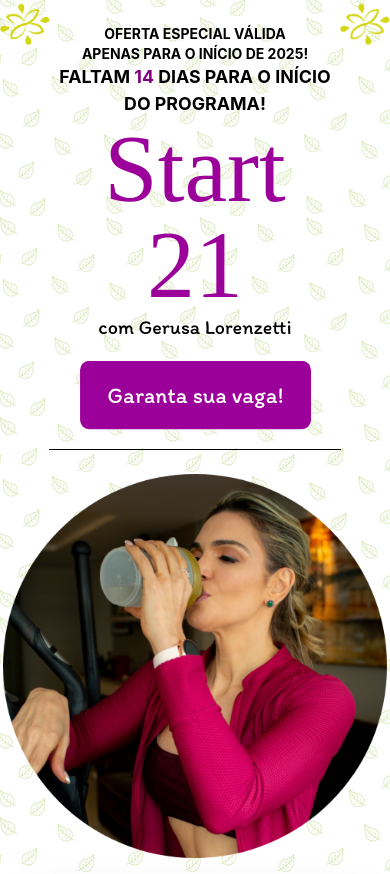
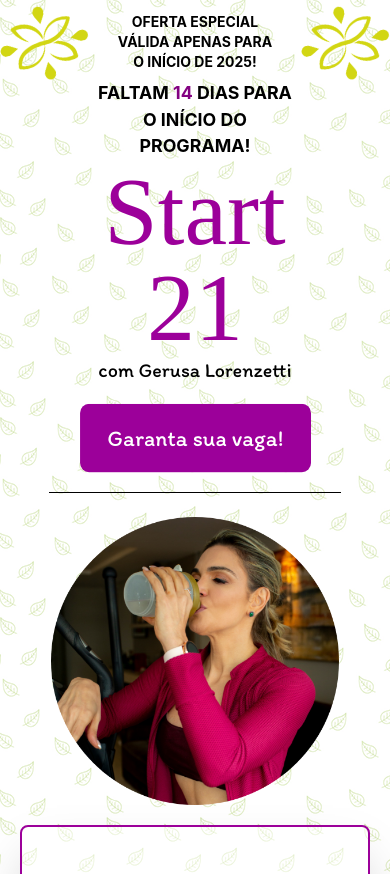
Before and after one commit to tuca222/ProgramaStart21, a React (Create React App) app: page / in a window 390 px wide. Shown: the top 874 px of the page. Built offline with nearby package versions, Linux system fonts and the light colour scheme; a web font is replaced by a local one.

Commit message:
Alterações Layout mobile

```diff
--- a/src/components/HeaderSection.jsx
+++ b/src/components/HeaderSection.jsx
@@ -21,7 +21,7 @@ const HeaderSection = () => {
                 <img
                   src={ImagemLogo}
                   alt="Imagem do Logo da Nutri Gerusa."
-                  className="md:w-96 object-cover transform -rotate-12 md:ml-10 w-20"
+                  className="md:w-96 object-cover transform -rotate-12 md:ml-10 w-48"
                 />
             </div>
             {/* <div>
@@ -41,13 +41,13 @@ const HeaderSection = () => {
                 </svg>
             </div> */}
 
-            <div className="flex flex-col justify-center items-center md:mt-11 md:mb-6 mt-5">
+            <div className="flex flex-col justify-center items-center md:mt-11 md:mb-6 mt-2">
                 <div className="text-center p-1 font-bold">
                     <h2 className="md:text-4xl text-sm px-5">
                         {/* Oferta especial de início de ano!!! */}
                         OFERTA ESPECIAL VÁLIDA APENAS PARA O INÍCIO DE 2025!
                     </h2>
-                    <p>
+                    <p className="mt-2">
                         FALTAM <span className="text-purple-dark">{daysRemaing}</span> DIAS PARA O INÍCIO DO PROGRAMA!
                         {/* <CountdownTimer targetDate={targetDate} /> */}
                     </p>
@@ -65,7 +65,7 @@ const HeaderSection = () => {
                 <img
                   src={ImagemLogo}
                   alt="Imagem do Logo da Nutri Gerusa."
-                  className="md:w-96 object-cover transform -rotate-12 md:mr-10 w-20"
+                  className="md:w-96 object-cover transform -rotate-12 md:mr-10 w-48"
                 />
             </div>
 
--- a/src/components/IntroductionSection.jsx
+++ b/src/components/IntroductionSection.jsx
@@ -10,7 +10,7 @@ const IntroductionSection = () => {
         <img
           src={FotoIntro}
           alt="Foto da Nutricionista Gerusa Lorenzetti fazendo exercício"
-          className="mx-auto object-cover w-96 md:order-3"
+          className="mx-auto object-cover md:w-96 md:order-3 w-72"
         />
 
         <div className="flex flex-col justify-between md:gap-20 font-inria m-5 md:order-1 md:w-96 gap-5">
```
